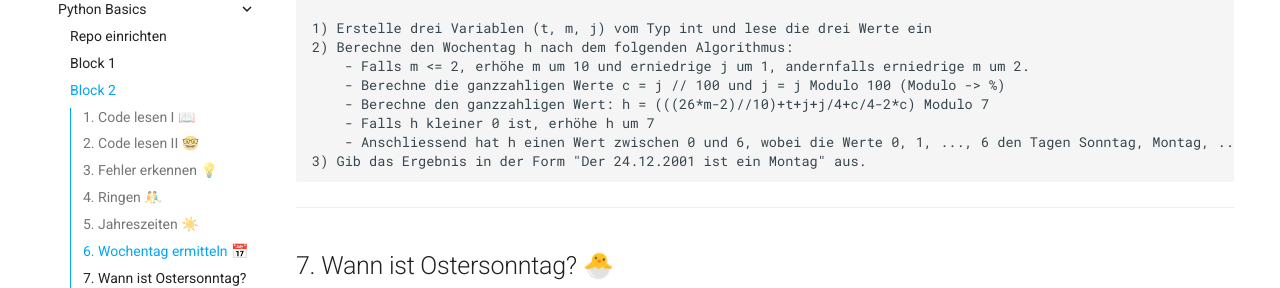
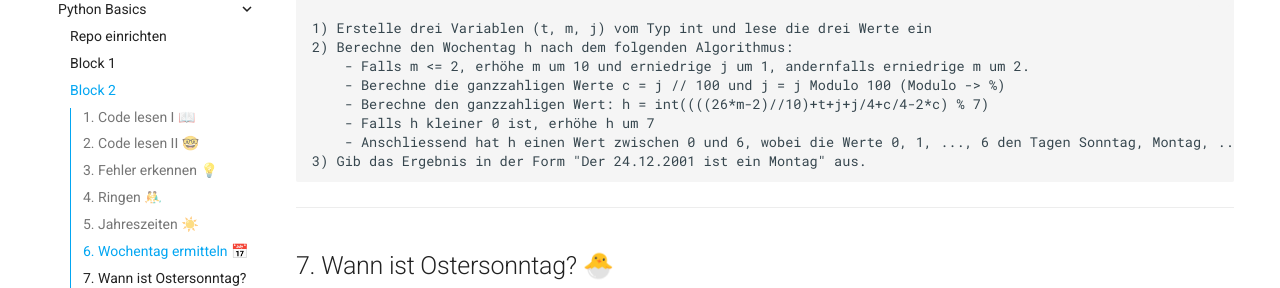
Before and after one commit to af81/python-school, an MkDocs documentation site: the page built from docs/aufgaben/block_2.md, in a window 1280 px wide and 900 px high, scrolled down 3013 px. Shown: the part 279-567 px from the top of the window. Built offline with MkDocs 1.6.1 and Material for MkDocs 9.7.7, drawn with Linux system fonts in a browser that asks for light colours; some of the changed text lies outside the part shown.

Commit message:
1410251544

```diff
--- a/docs/aufgaben/block_2.md
+++ b/docs/aufgaben/block_2.md
@@ -163,7 +163,7 @@ Anleitung in Textform (Pseudocode):
 2) Berechne den Wochentag h nach dem folgenden Algorithmus:
     - Falls m <= 2, erhöhe m um 10 und erniedrige j um 1, andernfalls erniedrige m um 2.
     - Berechne die ganzzahligen Werte c = j // 100 und j = j Modulo 100 (Modulo -> %)
-    - Berechne den ganzzahligen Wert: h = (((26*m-2)//10)+t+j+j/4+c/4-2*c) Modulo 7
+    - Berechne den ganzzahligen Wert: h = int((((26*m-2)//10)+t+j+j/4+c/4-2*c) % 7)
     - Falls h kleiner 0 ist, erhöhe h um 7
     - Anschliessend hat h einen Wert zwischen 0 und 6, wobei die Werte 0, 1, ..., 6 den Tagen Sonntag, Montag, ..., Samstag entsprechen.
 3) Gib das Ergebnis in der Form "Der 24.12.2001 ist ein Montag" aus.
```
Also changed, not shown: site/aufgaben/block_2/index.html, site/search/search_index.json.
